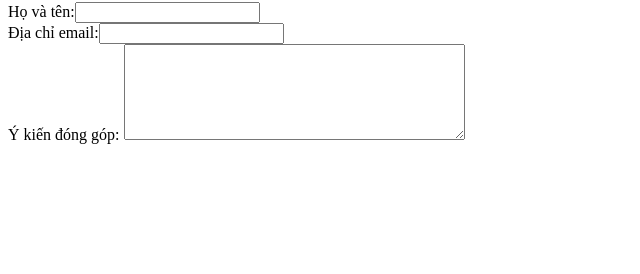
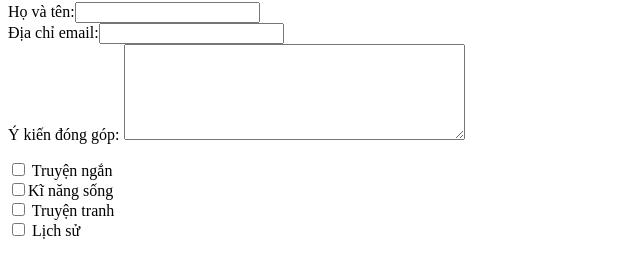
Before and after one commit to hellomunn/Bai-Tap-Tin-12J, a plain HTML site: page Content/bai7NV2.html in a window 1280 px wide. Shown: the part 64-338 px from the top of the page, without its empty margins (0-640 px from the left). Drawn offline with Linux system fonts and the light colour scheme.

Commit message:
Update bai7NV2.html

```diff
--- a/Content/bai7NV2.html
+++ b/Content/bai7NV2.html
@@ -8,5 +8,10 @@
     <label> Địa chỉ email:<input type="text" name="email"></label><br>
     <label> Ý kiến đóng góp: <textarea name="txtComment" rows="6" cols="40"> </textarea> </label>
   </form>
-
+ <body>
+  <input type = "checkbox" name = "chkTruyenNgan"> Truyện ngắn <br>
+  <input type = "checkbox" name = "chkKiNang">Kĩ năng sống <br>
+  <input type = "checkbox" name = "chkTruyenTranh"> Truyện tranh <br>
+  <input type = "checkbox" name = "chkLichSu"> Lịch sử <br>
+ </body>
 </html>
```
